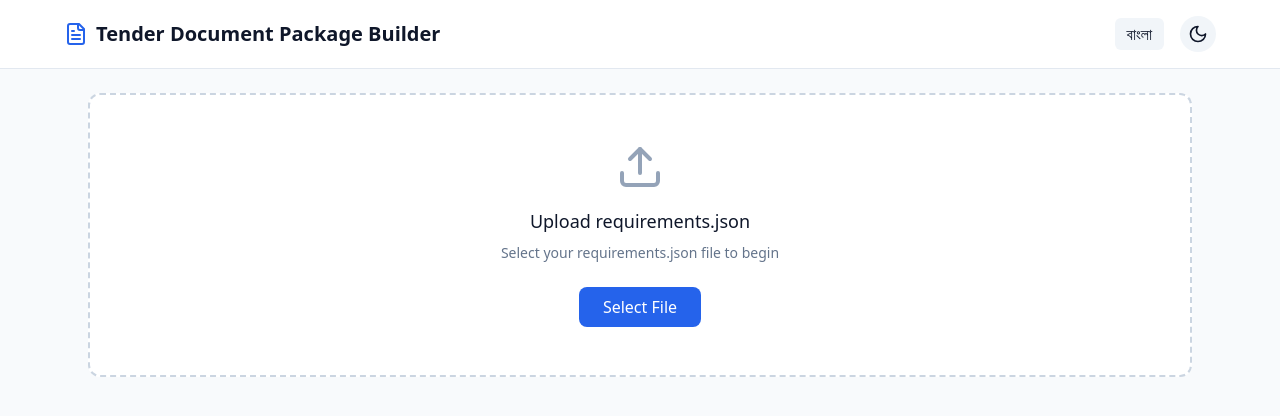
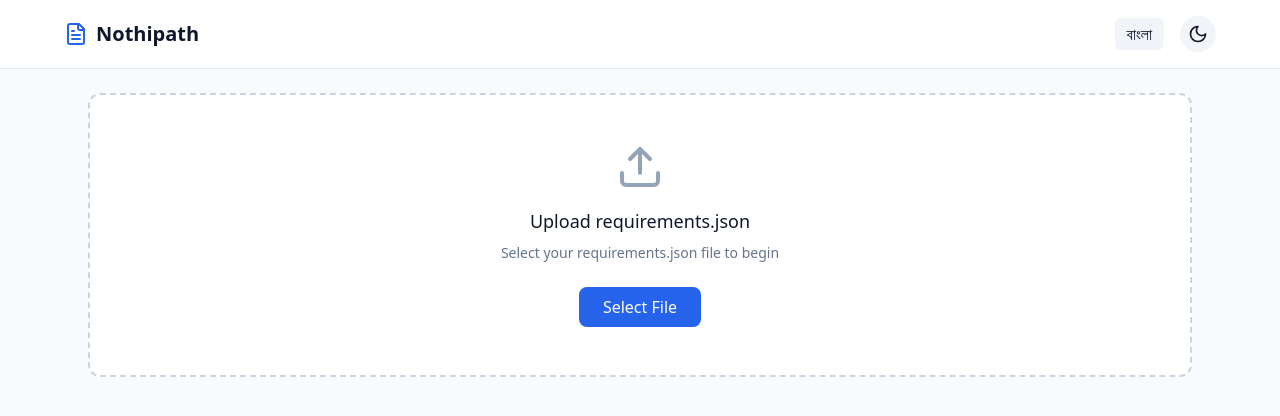
Before and after one commit to labonysur-cloud/devfest-232-15-473, a React (Vite) app: page / in a window 1280 px wide. Shown: the top 416 px of the page. Built offline with nearby package versions, Linux system fonts and the light colour scheme.

Commit message:
style: change project name to Nothipath | Prompt: chage my project name into - Nothipath update all github and local please and push all update as per rule in github please

```diff
--- a/index.html
+++ b/index.html
@@ -4,7 +4,7 @@
     <meta charset="UTF-8" />
     <link rel="icon" type="image/svg+xml" href="/vite.svg" />
     <meta name="viewport" content="width=device-width, initial-scale=1.0" />
-    <title>AI DevFest 2026 - Vibe Coding</title>
+    <title>Nothipath</title>
   </head>
   <body>
     <div id="root"></div>
--- a/src/App.tsx
+++ b/src/App.tsx
@@ -32,7 +32,7 @@ export default function App() {
   };
 
   const t = {
-    title: lang === 'en' ? 'Tender Document Package Builder' : 'দরপত্র নথি প্যাকেজ নির্মাতা',
+    title: lang === 'en' ? 'Nothipath' : 'নথিপাঠ',
     uploadJson: lang === 'en' ? 'Upload requirements.json' : 'requirements.json আপলোড করুন',
     dark: lang === 'en' ? 'Dark Mode' : 'ডার্ক মোড',
     light: lang === 'en' ? 'Light Mode' : 'লাইট মোড',
```
